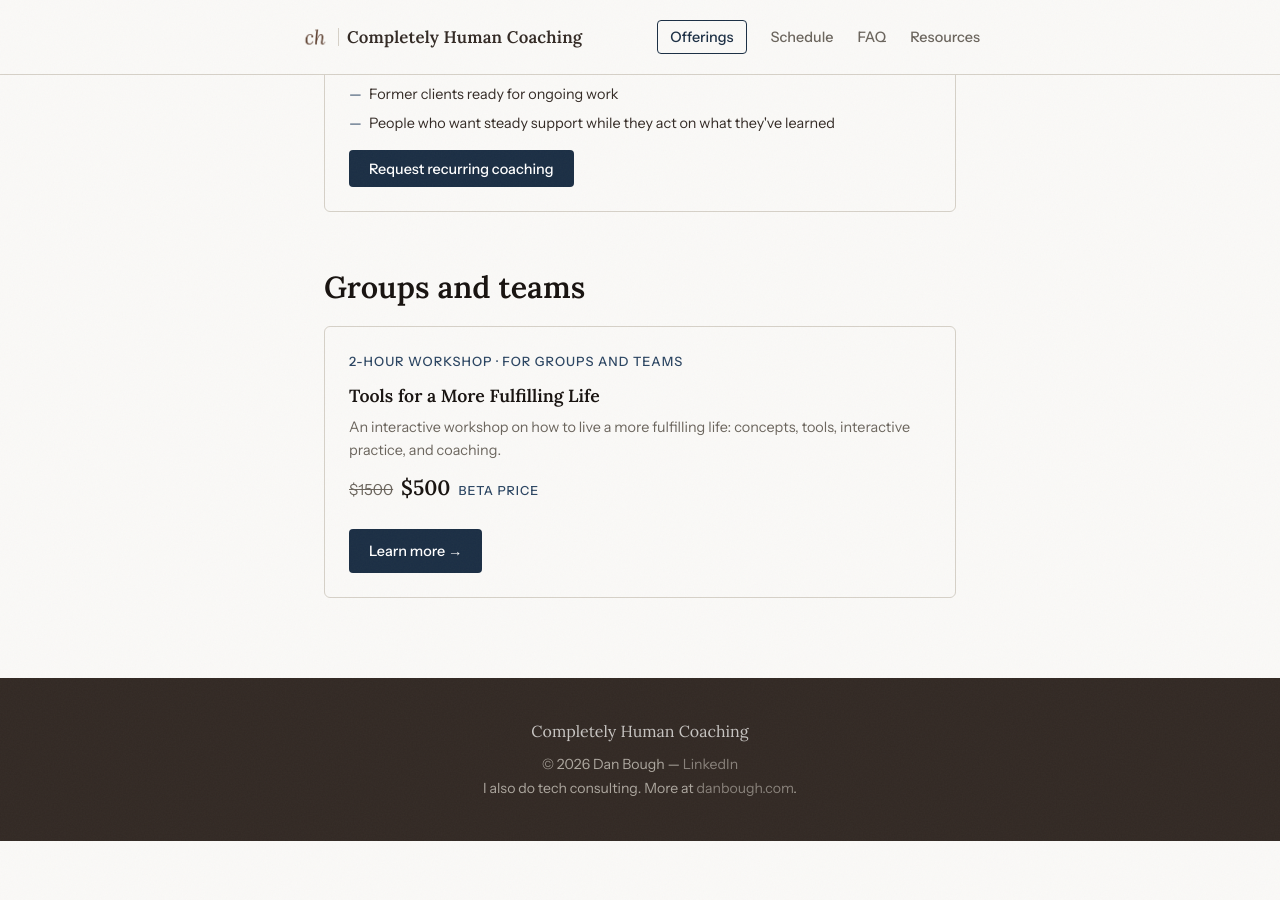
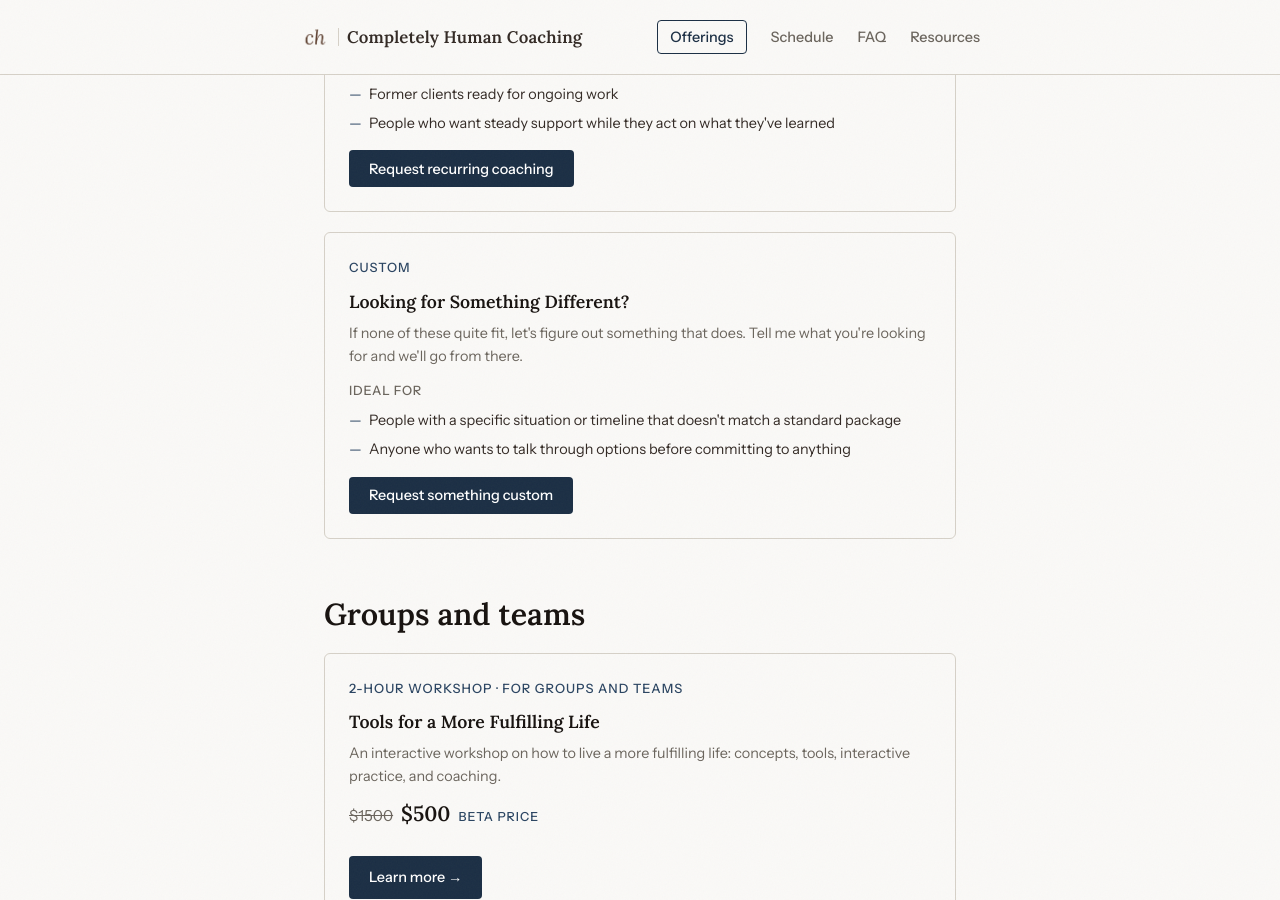
Before and after one commit to dbough/completely-human-coaching-com, a Jekyll site: the page built from offerings/index.html, in a window 1280 px wide and 900 px high, scrolled down 1719 px. Built offline with Jekyll 4.4.1, drawn with Linux system fonts in a browser that asks for light colours; before the commit the page ends 2560 px from its top, so only the background shows below that.

Commit message:
Wire up real Formspree endpoint and add a Custom offering
Sets the package request form to the live Formspree endpoint, and adds a fifth "Looking for Something Different?" card for people whose needs don't fit a standard package, wired into the same request modal.

Co-Authored-By: Claude Sonnet 5 <noreply@anthropic.com>

```diff
--- a/offerings/index.html
+++ b/offerings/index.html
@@ -105,6 +105,22 @@ og_image: "https://completelyhumancoaching.com/og-image.png"
           </div>
         </li>
 
+        <li class="reveal reveal-delay-4">
+          <div class="offering-card">
+            <div class="offering-info">
+              <p class="offering-meta">Custom</p>
+              <p class="offering-name">Looking for Something Different?</p>
+              <p class="offering-desc">If none of these quite fit, let's figure out something that does. Tell me what you're looking for and we'll go from there.</p>
+              <p class="offering-ideal-label">Ideal for</p>
+              <ul class="offering-ideal-list">
+                <li>People with a specific situation or timeline that doesn't match a standard package</li>
+                <li>Anyone who wants to talk through options before committing to anything</li>
+              </ul>
+            </div>
+            <button type="button" class="offering-link offering-request-btn" data-package="Custom">Request something custom</button>
+          </div>
+        </li>
+
       </ul>
 
       <h2 class="offerings-section-heading reveal reveal-delay-3">Groups and teams</h2>
@@ -141,7 +157,7 @@ og_image: "https://completelyhumancoaching.com/og-image.png"
       <div id="request-form-wrap">
         <h2 id="request-modal-title">Request this</h2>
 
-        <form id="request-form" class="request-form" action="FORMSPREE_ENDPOINT" method="POST">
+        <form id="request-form" class="request-form" action="https://formspree.io/f/mjykyype" method="POST">
           <div class="form-group">
             <label for="request-name">Name</label>
             <input type="text" id="request-name" name="name" placeholder="Your name" autocomplete="name" required />
@@ -159,6 +175,7 @@ og_image: "https://completelyhumancoaching.com/og-image.png"
               <option value="3-Session Package">3-Session Package</option>
               <option value="6-Session Package">6-Session Package</option>
               <option value="Recurring Coaching">Recurring Coaching</option>
+              <option value="Custom">Custom</option>
             </select>
           </div>
 
```
Also changed, not shown: other parts of offerings/index.html (+0 -5 lines).
